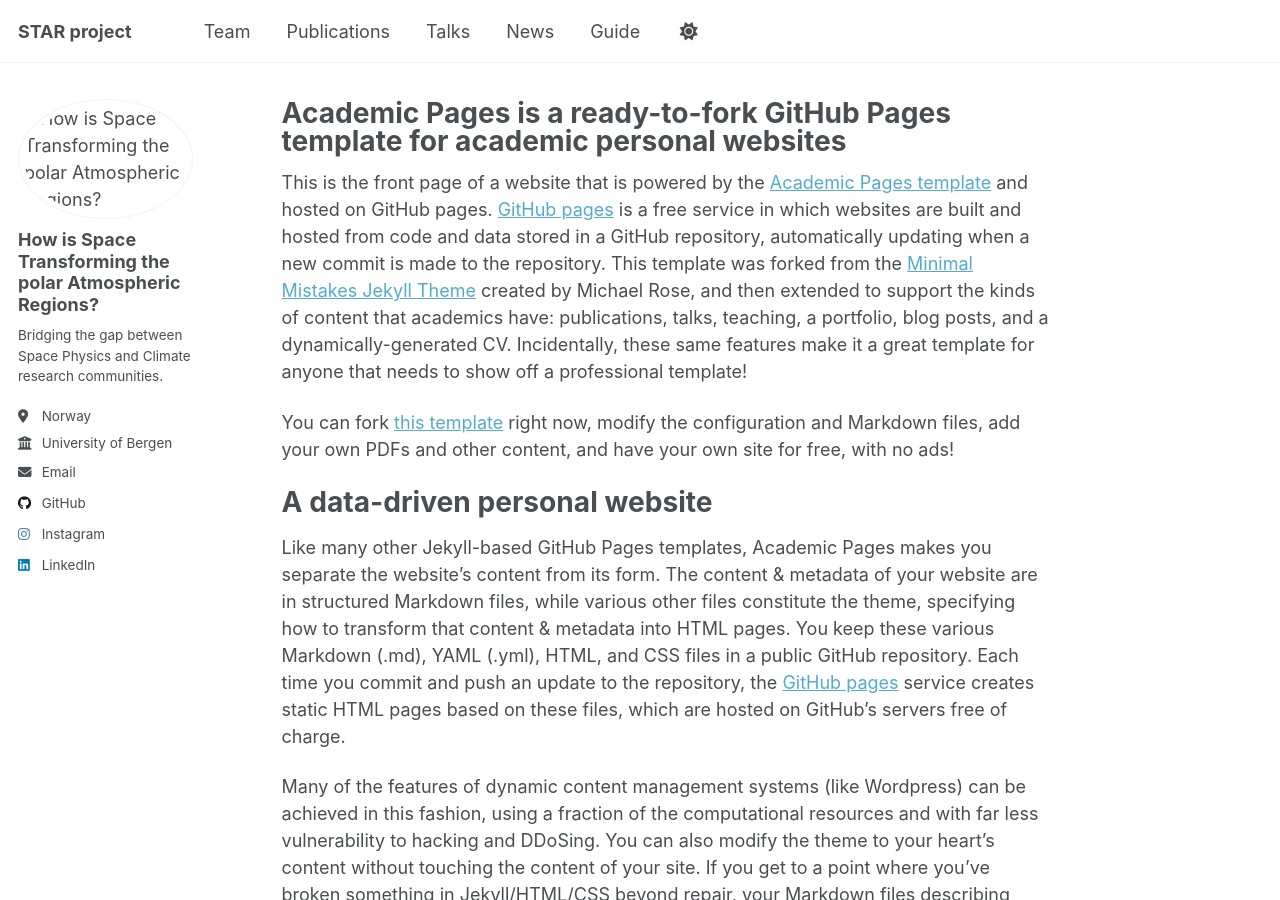
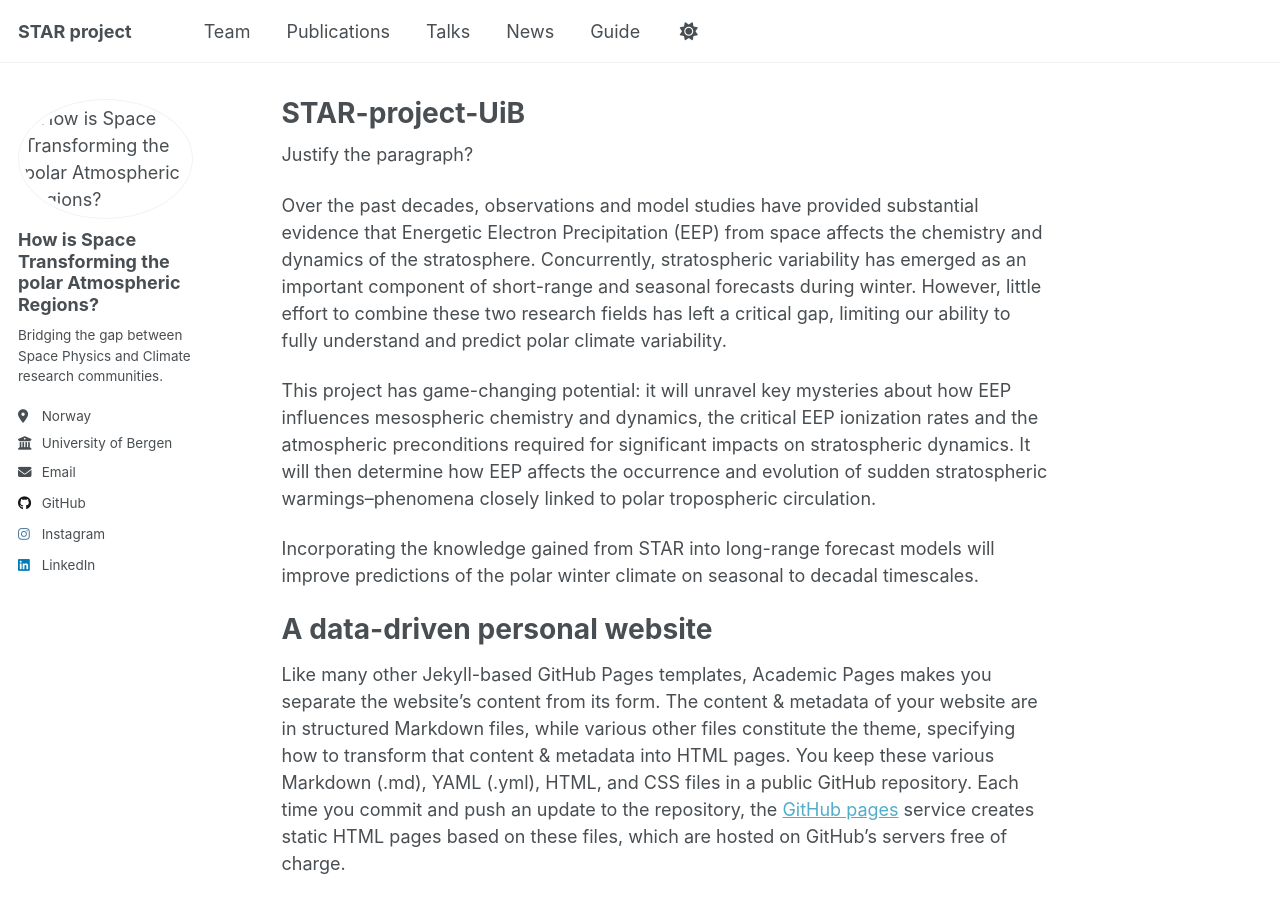
Before and after one commit to Margot-D/STAR, a Jekyll site: the page built from _pages/about.md, in a window 1280 px wide and 900 px high. Built offline with Jekyll 4.4.1, drawn with Linux system fonts in a browser that asks for light colours; a script that is not in the unit is left out.

Commit message:
Update about.md

```diff
--- a/_pages/about.md
+++ b/_pages/about.md
@@ -1,15 +1,23 @@
 ---
 permalink: /
-title: "Academic Pages is a ready-to-fork GitHub Pages template for academic personal websites"
+title: "STAR-project-UiB"
 author_profile: true
 redirect_from:
   - /about/
   - /about.html
 ---
 
-This is the front page of a website that is powered by the [Academic Pages template](https://github.com/academicpages/academicpages.github.io) and hosted on GitHub pages. [GitHub pages](https://pages.github.com) is a free service in which websites are built and hosted from code and data stored in a GitHub repository, automatically updating when a new commit is made to the repository. This template was forked from the [Minimal Mistakes Jekyll Theme](https://mmistakes.github.io/minimal-mistakes/) created by Michael Rose, and then extended to support the kinds of content that academics have: publications, talks, teaching, a portfolio, blog posts, and a dynamically-generated CV. Incidentally, these same features make it a great template for anyone that needs to show off a professional template!
+Justify the paragraph?
 
- You can fork [this template](https://github.com/academicpages/academicpages.github.io) right now, modify the configuration and Markdown files, add your own PDFs and other content, and have your own site for free, with no ads!
+Over the past decades, observations and model studies have provided substantial evidence that Energetic Electron Precipitation (EEP) from space affects the chemistry and dynamics of the stratosphere. Concurrently, stratospheric variability has emerged as an important component of short-range and seasonal forecasts during winter. However, little effort to combine these two research fields has left a critical gap, limiting our ability to fully understand and predict polar climate variability.
+
+This project has game-changing potential: it will unravel key mysteries about how EEP influences mesospheric chemistry and dynamics, the critical EEP ionization rates and the atmospheric preconditions required for significant impacts on stratospheric dynamics. It will then determine how EEP affects the occurrence and evolution of sudden stratospheric warmings–phenomena closely linked to polar tropospheric circulation.
+
+Incorporating the knowledge gained from STAR into long-range forecast models will improve predictions of the polar winter climate on seasonal to decadal timescales.
+
+
+
+
 
 A data-driven personal website
 ======
```
